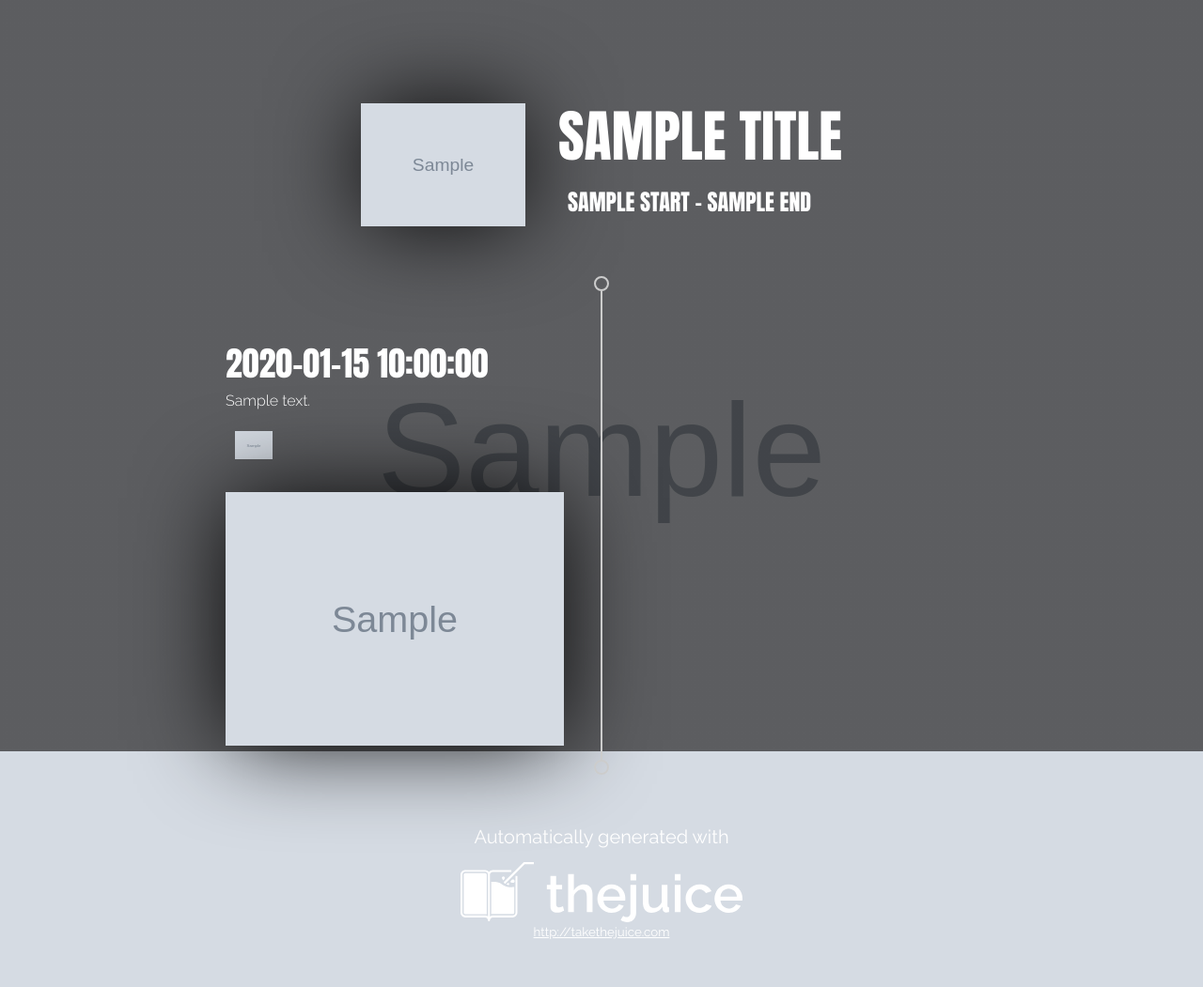
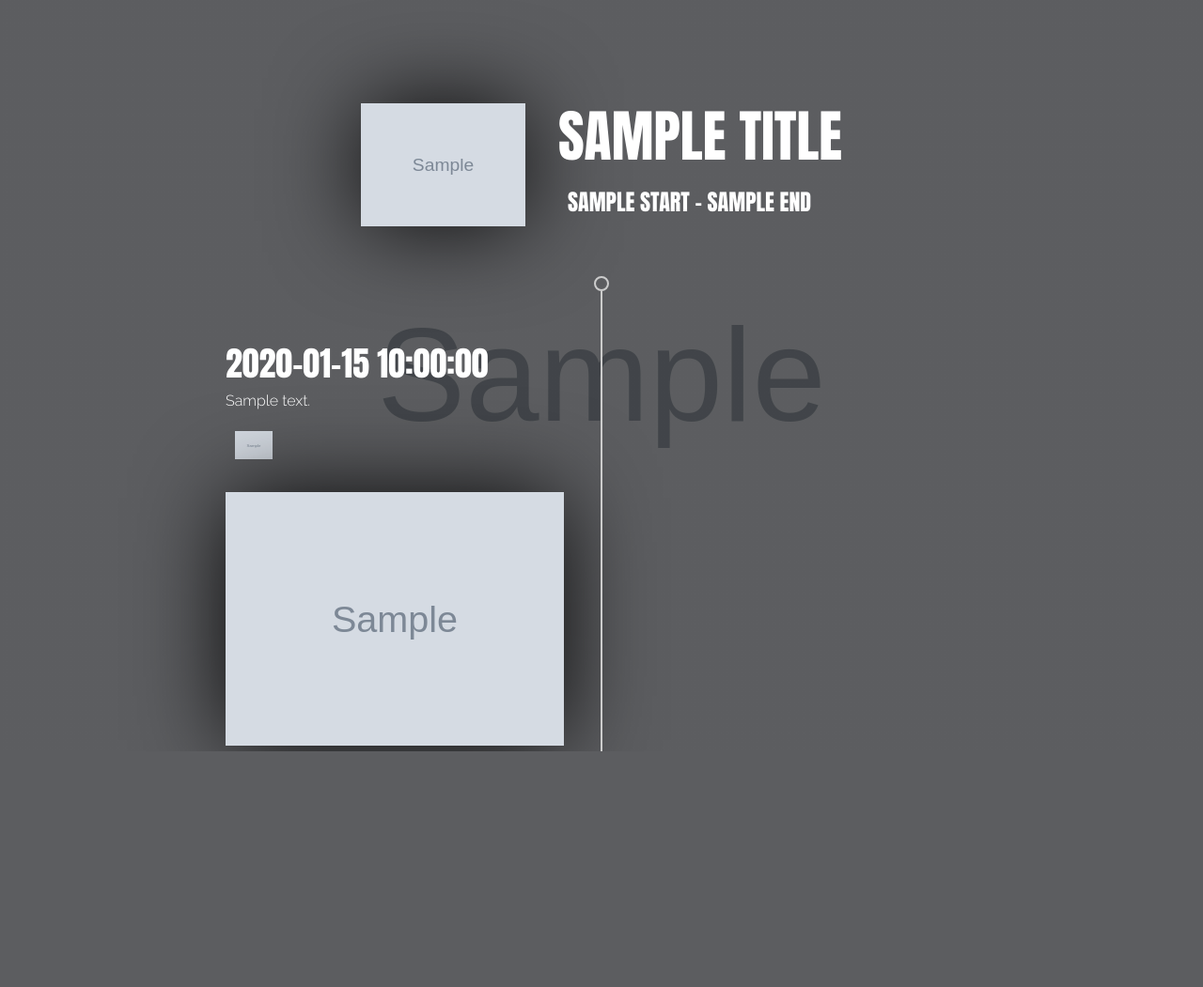
Before and after one commit to next-lucasmenendez/thejuice, a Flask app: template templates/designs/bl4ck.html in a window 1280 px wide. Shown: the whole page at 94% size. After the commit the page ends 800 px from the top, so only its background shows below. Run offline with Flask 2, Linux system fonts and the light colour scheme; the template is opened without the code that fills it: most values are stand-ins (such as "Sample title", 1, 10 or a date in 2020); grey boxes marked "Sample" are stand-in pictures.

Commit message:
new background structure bl4ck template

```diff
--- a/static/style/templates/bl4ck.css
+++ b/static/style/templates/bl4ck.css
@@ -20,7 +20,16 @@
 	color: white;
 }
 
-html:before {
+.background {
+	position: fixed;
+    top: 0; left: 0;
+    width: 100%;
+    height: 100%;
+    background-position: center;
+    background-repeat: no-repeat;
+    background-size: cover;
+}
+.background:before {
 	content: '';
 	position: fixed;
 	top: 0; left: 0;
--- a/templates/designs/bl4ck.html
+++ b/templates/designs/bl4ck.html
@@ -49,7 +49,11 @@
 		</script>
 		<script src="https://code.jquery.com/jquery-2.2.4.min.js"></script>
 	</head>
-	<body {% if picture %}style="background-image: url('{{ picture }}')"{% endif %}>
+	<body>
+		{% if picture %}
+			<div class="background" style="background-image: url('{{ picture }}')"></div>
+		{% endif %}
+
 		<div class="wrapper">
 			<div class="addthis_inline_share_toolbox"></div>
 		</div>
```
